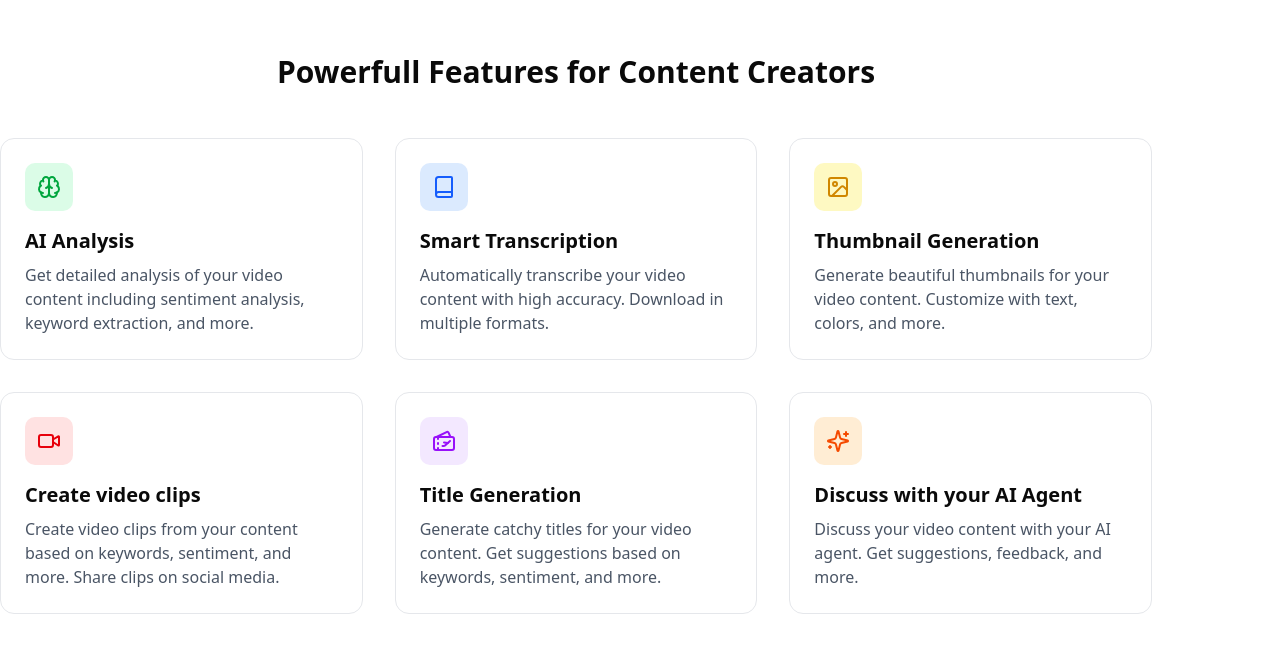
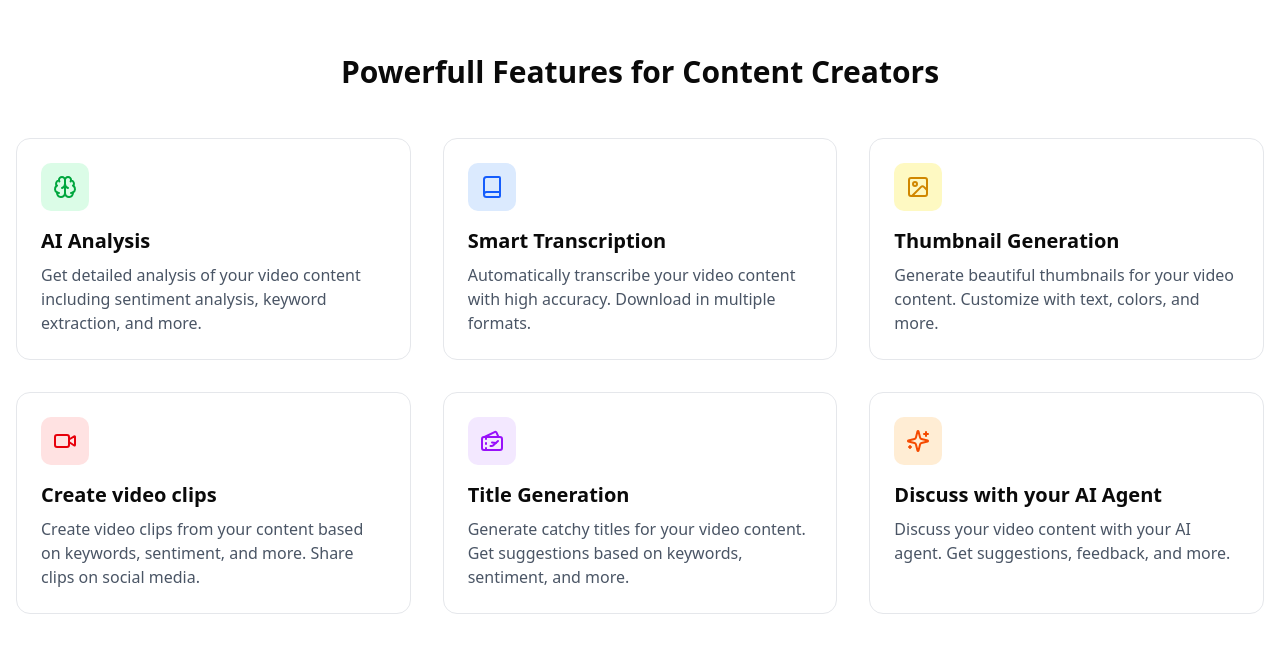
Before and after one commit to marksikaundi/up.Chat, a Next.js app: page / in a window 1280 px wide. Shown: the part 555-1208 px from the top of the page. Built offline with nearby package versions, Linux system fonts and the light colour scheme; no server answers.

Commit message:
🧹 Organize imports and clean up whitespace in the features section

```diff
--- a/app/page.tsx
+++ b/app/page.tsx
@@ -1,5 +1,12 @@
 import AgentPulse from "@/components/AgentPulse";
-import { Book, Brain, ImageIcon, Sparkles, TicketsPlane, Video } from "lucide-react";
+import {
+  Book,
+  Brain,
+  ImageIcon,
+  Sparkles,
+  TicketsPlane,
+  Video,
+} from "lucide-react";
 
 const features = [
   {
@@ -76,13 +83,13 @@ export default function Home() {
       </section>
 
       {/* Features section */}
-      <section className="py-20 bg-white max-w-6xl">
+      <section className="py-20 bg-white">
         <div className=" container mx-auto px-4  ">
           <h2 className=" text-3xl font-bold text-center mb-12 ">
             Powerfull Features for Content Creators
           </h2>
-        </div>
-        <div className="grid md:grid-cols-2 lg:grid-cols-3 gap-8 " >
+
+        <div className="grid md:grid-cols-2 lg:grid-cols-3 gap-8 ">
           {/* Feature cards */}
           {features.map((feature, index) => {
             const Icon = feature.icon;
@@ -98,10 +105,11 @@ export default function Home() {
                 </div>
                 <h3 className="text-xl font-semibold mb-2 ">{feature.title}</h3>
 
-                <p className="text-gray-600" >{feature.description}</p>
+                <p className="text-gray-600">{feature.description}</p>
               </div>
             );
           })}
+        </div>
         </div>
       </section>
 
```
